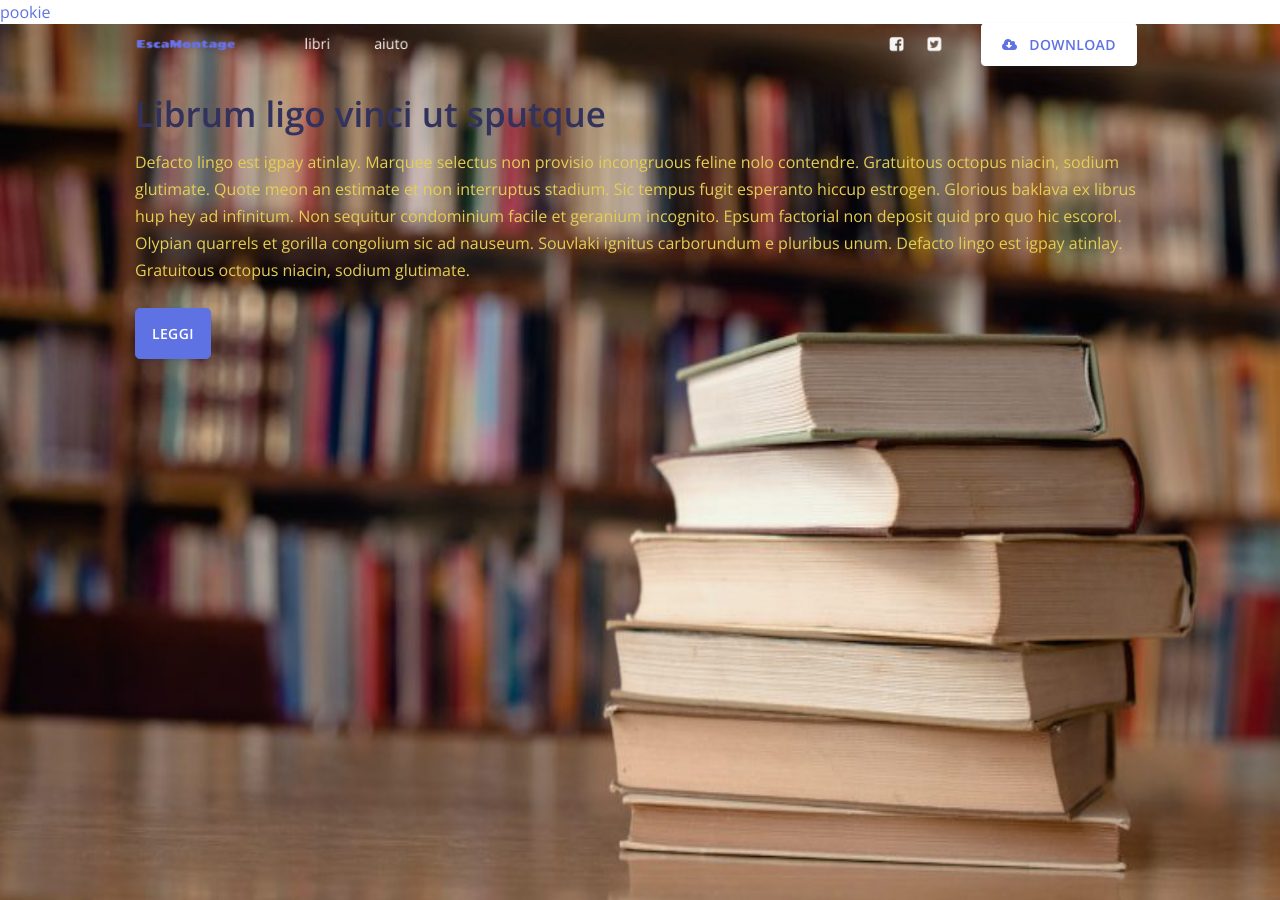
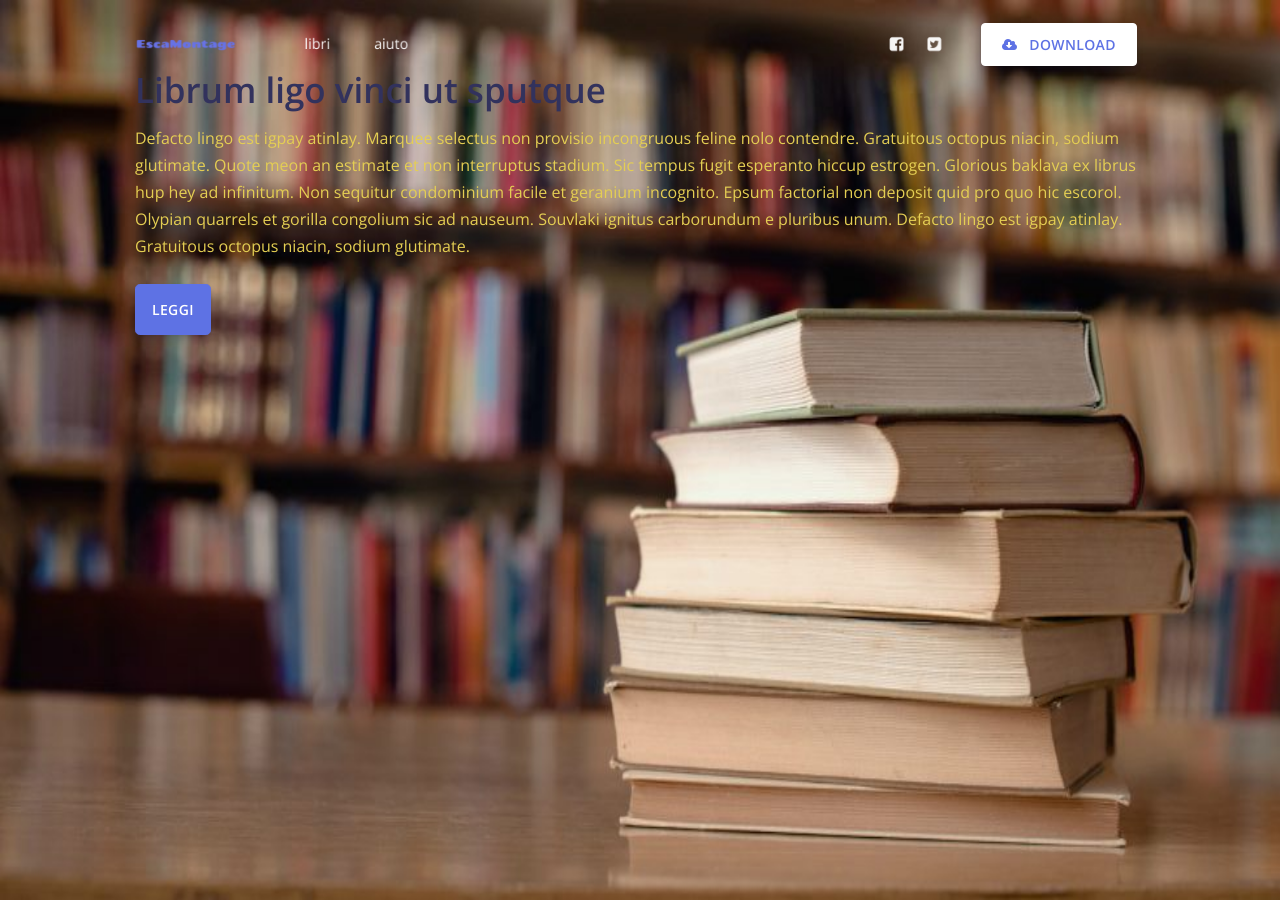
Before and after one commit to scritture/escamontage, a Jekyll site: the page built from index.md, in a window 1280 px wide and 900 px high. Built offline with Jekyll 4.4.1, drawn with Linux system fonts in a browser that asks for light colours.

Commit message:
Aggiorna '_includes/jumbotron.html'

```diff
--- a/_includes/jumbotron.html
+++ b/_includes/jumbotron.html
@@ -8,14 +8,14 @@
               </div>
             </section>
 -->
-  <a href="#pookie">pookie</a>
+
 
 <div class="jumbotron jumbotron-fluid">
   <div class="container">
     <h1 class="display-3">Librum ligo vinci ut sputque</h1>
     <p>Defacto lingo est igpay atinlay. Marquee selectus non provisio incongruous feline nolo contendre. Gratuitous octopus niacin, sodium glutimate. Quote meon an estimate et non interruptus stadium. Sic tempus fugit esperanto hiccup estrogen. Glorious baklava ex librus hup hey ad infinitum. Non sequitur condominium facile et geranium incognito. Epsum factorial non deposit quid pro quo hic escorol. Olypian quarrels et gorilla congolium sic ad nauseum. Souvlaki ignitus carborundum e pluribus unum. Defacto lingo est igpay atinlay. Gratuitous octopus niacin, sodium glutimate.</p>
       <p class="lead">
-    <a class="btn btn-primary btn-lg" href="#leggi" target="_blank" role="button">leggi</a>
+    <a class="btn btn-primary btn-lg" href="#leggi" role="button">leggi</a>
   </p>
   </div>
 </div>
```
